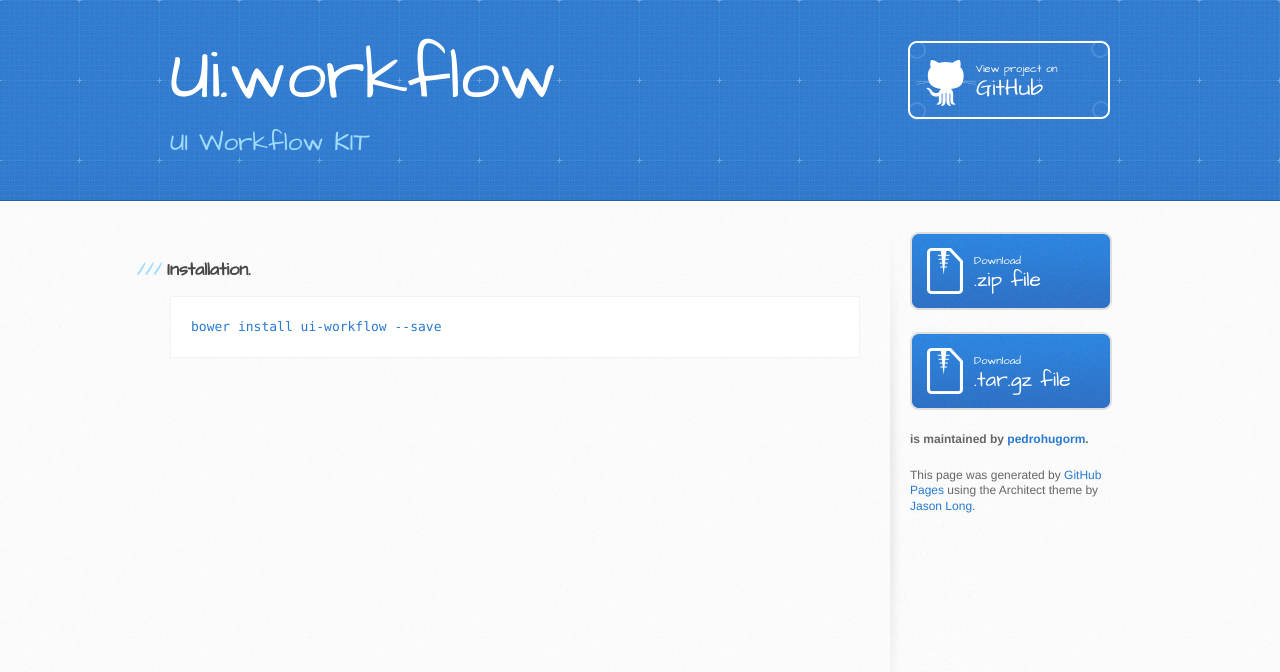
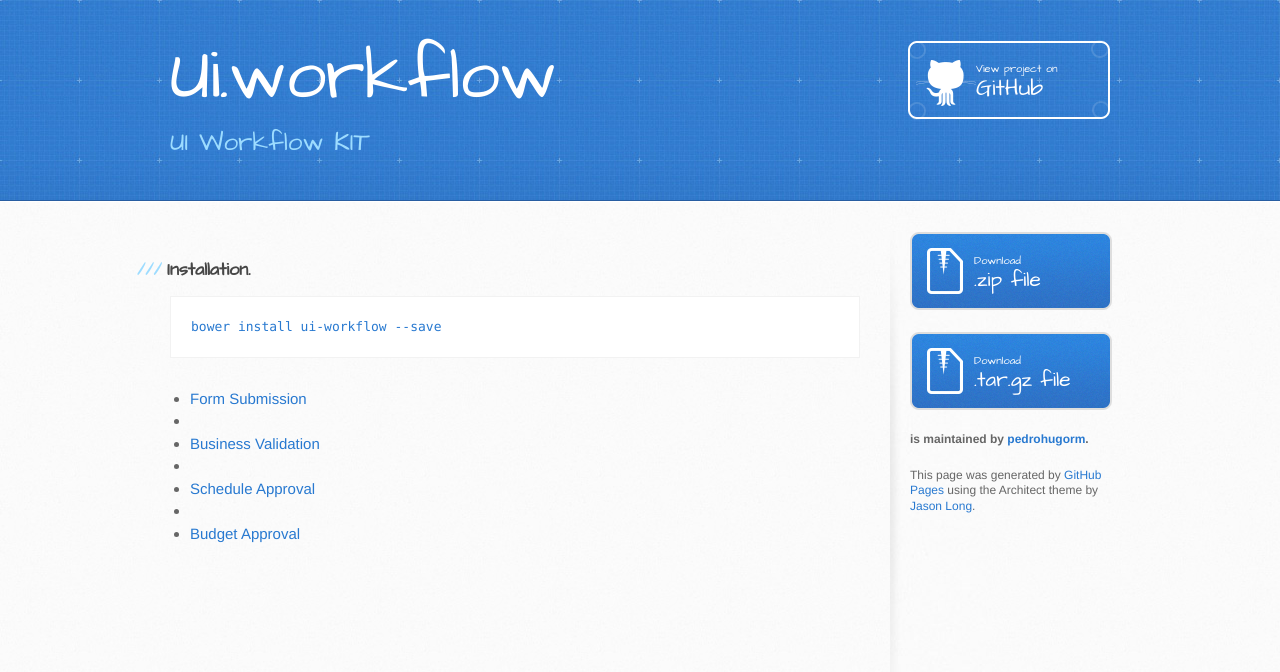
Before and after one commit to pedrohugorm/UI.Workflow, a plain HTML site: page index.html in a window 1280 px wide. Drawn offline with Linux system fonts and the light colour scheme.

Commit message:
Update index.html

```diff
--- a/index.html
+++ b/index.html
@@ -8,6 +8,9 @@
     <link rel="stylesheet" type="text/css" href="stylesheets/stylesheet.css" media="screen">
     <link rel="stylesheet" type="text/css" href="stylesheets/pygment_trac.css" media="screen">
     <link rel="stylesheet" type="text/css" href="stylesheets/print.css" media="print">
+    <link ref="stylesheet" type="text/css" href="https://raw.githubusercontent.com/pedrohugorm/UI.Workflow/master/bower_components/bootstrap/dist/css/bootstrap.css">
+    <link ref="stylesheet" type="text/css" href="https://raw.githubusercontent.com/pedrohugorm/UI.Workflow/master/bower_components/fontawesome/css/font-awesome.css">
+    <link ref="stylesheet" type="text/css" href="https://raw.githubusercontent.com/pedrohugorm/UI.Workflow/master/Content/uiWorkflow.css">
 
     <!--[if lt IE 9]>
     <script src="//html5shiv.googlecode.com/svn/trunk/html5.js"></script>
@@ -30,6 +33,36 @@
         <section id="main-content">
           <h3><a id="install" class="anchor" href="#install" aria-hidden="true"><span class="octicon octicon-link"></span></a>Installation.</h3>
           <pre><code>bower install ui-workflow --save</code></pre>
+
+          <ul class="status-workflow-md">
+            <li class="item done">
+                <a href="javascript:void(0)">
+                    <i class="fa fa-check"></i>
+                    <span>Form Submission</span>
+                </a>
+            </li>
+            <li class="divider done hidden-xs"></li>
+            <li class="item done">
+                <a href="javascript:void(0)">
+                    <i class="fa fa-check"></i>
+                    <span>Business Validation</span>
+                </a>
+            </li>
+            <li class="divider done hidden-xs"></li>
+            <li class="item current">
+                <a href="javascript:void(0)">
+                    <i class="fa fa-calendar"></i>
+                    <span>Schedule Approval</span>
+                </a>
+            </li>
+            <li class="divider hidden-xs"></li>
+            <li class="item">
+                <a href="javascript:void(0)">
+                    <i class="fa fa-usd"></i>
+                    <span>Budget Approval</span>
+                </a>
+            </li>
+        </ul>
         </section>
 
         <aside id="sidebar">
```
